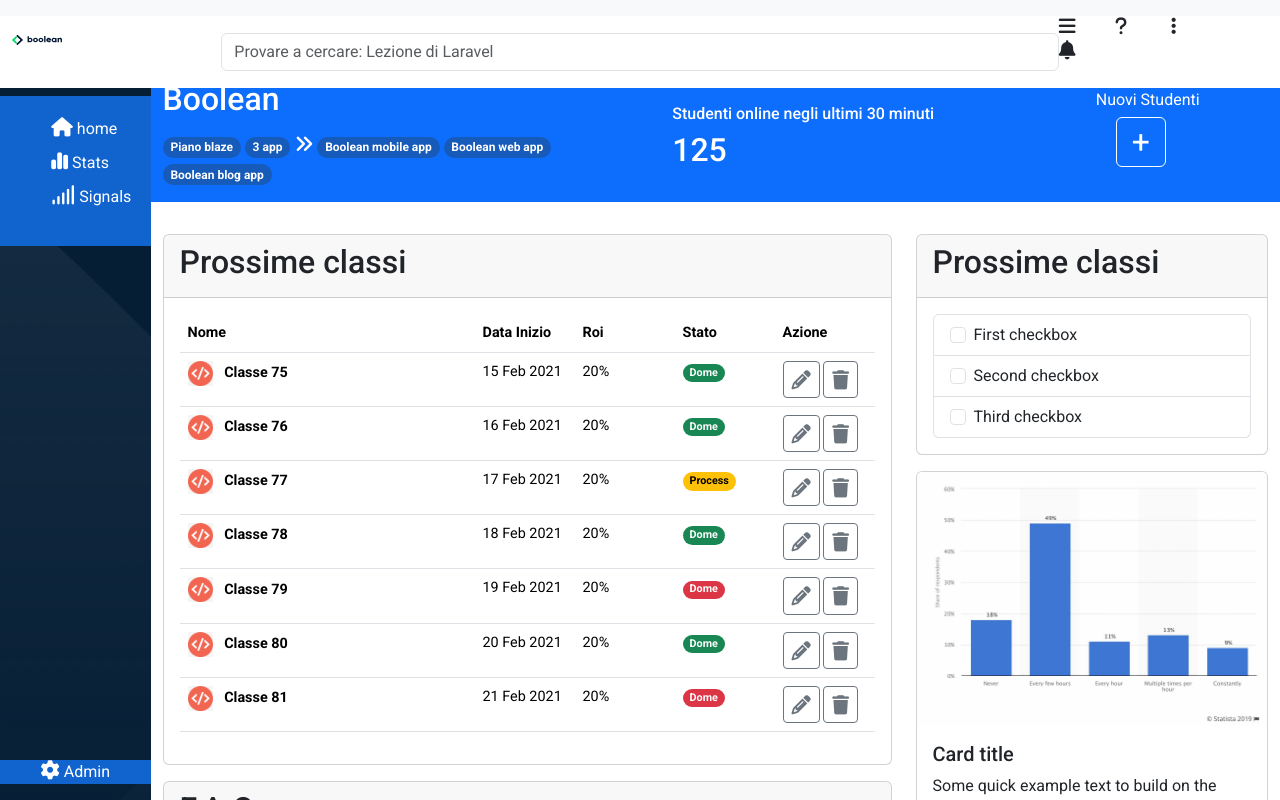
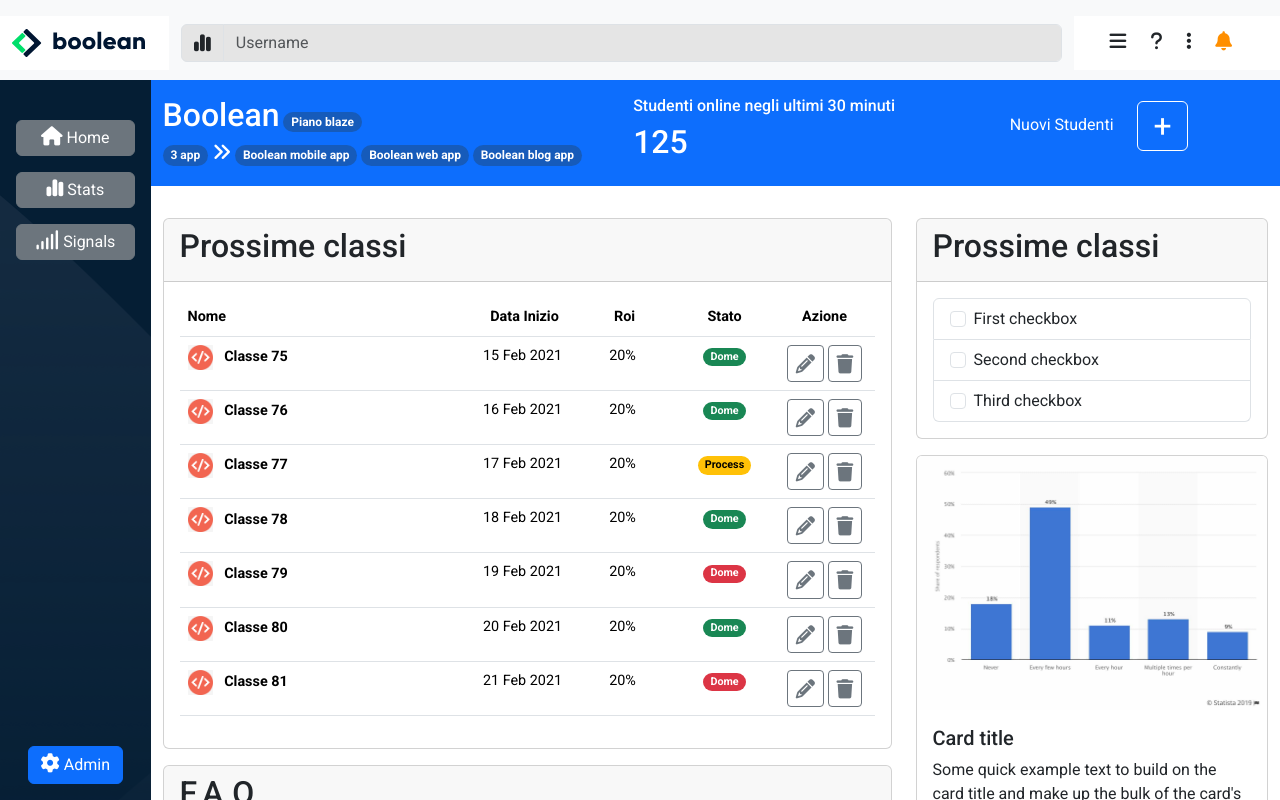
Before and after one commit to VincenzoImmordino92/html-css-bootstrap-dashboard, a plain HTML site: page index.html in a window 1280 px wide. Drawn offline with nearby package versions, Linux system fonts and the light colour scheme.

Commit message:
[fix]content navbar

```diff
--- a/index.html
+++ b/index.html
@@ -39,33 +39,54 @@
     <!-- navbar -->
     <nav class="navbar nav_bar_vv bg-body-tertiary py-3">
       <!-- container fluid -->
-      <div class="container-fluid row-cols-3 bg-white">
+      <div class="container-fluid bg-white">
+        <div class="row w-100 align-items-center">
           <!-- colonna con logo -->
-          <div class="col-2 d-xl-none">
+          <div class="col-auto">
+            <div class="d-xl-none">
               <div class="image_nav">
                 <img src="./dashboard-assets/img/mobile-logo.png" alt="">
               </div>
             </div>
-          <div class="col-xl-2 d-none d-xl-inline-block">
-            <div class="image_nav">
+            <div class="d-none d-xl-inline-block">
+              <div class="">
               <img src="./dashboard-assets/img/logo.svg" alt="">
               </div>
             </div>
+          </div>
           <!-- colonna con il serch-->
-          <div class="col-8">
-          <form role="search">
-            <input class="form-control me-2" type="search" placeholder="Provare a cercare: Lezione di Laravel" aria-label="Search">
+            <div class="col">
+              <nav class="navbar bg-body-tertiary">
+                <form class="container-fluid">
+                  <div class="input-group">
+                    <span class="input-group-text bg_gray" id="basic-addon1">
+                      <i class="fa-solid fa-chart-simple"></i>
+                    </span>
+                    <input type="text" class="form-control bg_gray" placeholder="Username" aria-label="Username" aria-describedby="basic-addon1">
+                  </div>
                 </form>
+              </nav>
             </div>
           <!-- colonna con il dropdown -->
-            <div class="col-2">
-              <div class="row row-cols-xl-4 d-none d-xl-inline">
+              <div class="col-auto">
+                <div class="container">
+
+                  <div class="row text-center">
+                    <div class="col d-none d-xl-inline">
                       <i class="fa-solid fa-bars"></i>
+                    </div>
+
+                    <div class="col d-none d-xl-inline">
                       <i class="fa-solid fa-question"></i>
+                    </div>
+
+                    <div class="col d-none d-xl-inline">
                       <i class="fa-solid fa-ellipsis-vertical"></i>
+                    </div>
 
+                  <div class="col text-end">
                     <a class="nav-link" href="#" role="button" data-bs-toggle="dropdown" aria-expanded="false">
-                <i class="fa-solid fa-bell"></i>
+                      <i class="c_io fa-solid fa-bell"></i>
                     </a>
 
                     <ul class="dropdown-menu dropdown-menu-end">
@@ -75,6 +96,12 @@
                       <li><a class="dropdown-item" href="#">Logout</a></li>
                     </ul>
                   </div>
+                  </div>
+                </div>
+              </div>
+          <!-- /colonna con il dropdown -->
+
+
         </div>
 
 
@@ -86,23 +113,35 @@
   <main class="d-flex">
 
     <aside class="bg_custom d-flex flex-column justify-content-between py-3">
-      <div class="debug2 d-flex flex-column align-items-center">
-        <ul class="menu_v py-3">
+      <div class="d-flex flex-column align-items-center">
+        <ul class="menu_v d-flex flex-column p-3 w-100">
 
-          <li><a href="#"><i class="fa-solid fa-house"></i>
-            <span class="d-none d-xl-inline-block">home</span></a></li>
+          <li class="btn btn-secondary my-2">
+            <a href="#">
+              <i class="fa-solid fa-house"></i>
+            <span class="d-none d-xl-inline-block">Home</span>
+          </a>
+          </li>
 
-          <li><a href="#"><i class="fa-solid fa-chart-simple"></i>
-            <span class="d-none d-xl-inline-block">Stats</span></a></li>
+          <li class="btn btn-secondary my-2">
+            <a href="#">
+              <i class="fa-solid fa-chart-simple"></i>
+            <span class="d-none d-xl-inline-block">Stats</span>
+          </a>
+          </li>
 
-          <li><a href="#"><i class="fa-solid fa-signal"></i>
-            <span class="d-none d-xl-inline-block">Signals</span></a></li>
+          <li class="btn btn-secondary my-2">
+            <a href="#">
+              <i class="fa-solid fa-signal"></i>
+            <span class="d-none d-xl-inline-block">Signals</span>
+          </a>
+          </li>
 
         </ul>
       </div>
 
-      <div class="debug2 d-flex flex-column align-items-center">
-        <a href=""><i class="fa-solid fa-gear"></i>
+      <div class="d-flex flex-column align-items-center">
+        <a class="btn btn-primary" href=""><i class="fa-solid fa-gear"></i>
           <span class="d-none d-xl-inline-block">Admin</span></a>
       </div>
 
@@ -113,10 +152,9 @@
           <div class="box-content-top
                       row row-cols-1
                       row row-cols-xl-1
-                      justify-content-between
-                      ">
+                      justify-content-between">
 
-            <div class="col col-xl-2 mx-2 my-2 order-xl-last">
+            <div class="col py-3 col-xl-3 order-xl-last">
               <span>Nuovi Studenti</span>
               <button
                 class="btn bnt_offcava btn-primary border-white "
@@ -136,7 +174,7 @@
                 >
                   <div class="offcanvas-header">
                     <h5 class="offcanvas-title" id="offcanvasRightLabel">
-                      Offcanvas right
+                      Inserisci nuovo studente
                     </h5>
                     <button
                       type="button"
@@ -145,14 +183,78 @@
                       aria-label="Close"
                     ></button>
                   </div>
-                  <div class="offcanvas-body">ciao</div>
+                  <div class="offcanvas-body">
+
+                    <form class="row g-3">
+
+                      <div class="col-md-6">
+                        <label for="nome" class="form-label">Nome</label>
+                        <input type="text" class="form-control" id="nome" aria-label="nome">
+                      </div>
+                      <div class="col-md-6">
+                        <label for="cognome" class="form-label">Cognome</label>
+                        <input type="text" class="form-control" id="cognome" aria-label="cognome">
+                      </div>
+
+                      <div class="col-md-6">
+                        <label for="inputEmail4" class="form-label">Email</label>
+                        <input type="email" class="form-control" id="inputEmail4">
+                      </div>
+                      <div class="col-md-6">
+                        <label for="inputPassword4" class="form-label">Password</label>
+                        <input type="password" class="form-control" id="inputPassword4">
+                      </div>
+                      <div class="col-12">
+                        <label for="indirizzo" class="form-label">Indirizzo</label>
+                        <input type="text" class="form-control" id="indirizzo">
+                      </div>
+                      <div class="col-md-6">
+                        <label for="inputCity" class="form-label">Città</label>
+                        <input type="text" class="form-control" id="inputCity">
+                      </div>
+                      <div class="col-md-4">
+                        <label for="inputState" class="form-label">Stato</label>
+                        <select id="inputState" class="form-select">
+                          <option selected>Scegli...</option>
+                          <option>...</option>
+                        </select>
+                      </div>
+                      <div class="col-md-2">
+                        <label for="cap" class="form-label">CAP</label>
+                        <input type="text" class="form-control" id="cap">
+                      </div>
+                      <div class="mb-3">
+                        <label for="basic-url" class="form-label">Foto</label>
+                        <div class="input-group">
+                          <span class="input-group-text" id="basic-addon3">Scegli File</span>
+                          <input type="text" class="form-control" id="basic-url" aria-describedby="basic-addon3 basic-addon4">
+                        </div>
+                        <div class="form-text" id="basic-addon4"></div>
+                      </div>
+                      <div class="col-12">
+                        <div class="form-check">
+                          <input class="form-check-input" type="checkbox" value="" id="flexCheckChecked" checked>
+                          <label class="form-check-label" for="flexCheckChecked">
+                            Seleziona per proseguire
+                          </label>
+                        </div>
+                      </div>
+                      <div class="col-12">
+                        <button type="submit" class="btn btn-primary">Salva</button>
+                        <button type="reset" class="btn btn-warning">Svuota</button>
+                      </div>
+                    </form>
+                  </div>
                 </div>
 
 
             </div>
-            <div class="col col-xl-5 flex-wrap">
-              <h2>Boolean</h2>
+            <div class="col py-3 col-xl-5 flex-wrap align-items-center">
+              <div>
+                <h2 class="d-inline ">Boolean</h2>
                 <span class="badge rounded-pill bg-badge">Piano blaze</span>
+              </div>
+
               <span class="badge rounded-pill bg-badge">3 app</span>
               <i class="fa-solid fa-angles-right my-2 "></i>
               <span class="badge rounded-pill bg-badge d-xl-none">+</span>
@@ -160,7 +262,7 @@
               <span class="badge rounded-pill bg-badge d-none d-xl-inline-block">Boolean web app</span>
               <span class="badge rounded-pill bg-badge d-none d-xl-inline-block">Boolean blog app</span>
             </div>
-            <div class="col col-xl-4 my-4">
+            <div class="col py-3 col-xl-4">
               <h6>Studenti online negli ultimi 30 minuti</h6>
               <h2>125</h2>
 
@@ -185,23 +287,23 @@
 
                         <tr>
                           <th class="" scope="col">Nome</th>
-                          <th class="th_space d-none d-md-table-cell " scope="col">Data Inizio</th>
-                          <th class="th_space d-none d-md-table-cell text-left" scope="col">Roi</th>
-                          <th class="th_space" scope="col">Stato</th>
-                          <th class="th_space" scope="col">Azione</th>
+                          <th class="text-center th_space d-none d-md-table-cell " scope="col">Data Inizio</th>
+                          <th class="text-center th_space d-none d-md-table-cell " scope="col">Roi</th>
+                          <th class="text-center th_space" scope="col">Stato</th>
+                          <th class="text-center th_space" scope="col">Azione</th>
                         </tr>
 
                       </thead>
                       <tbody>
                         <tr>
-                          <th scope="row">
+                          <th scope="row" class="alig">
                             <img src="./dashboard-assets/img/class-avatar.jpg" alt="">
                             <span class="mx-2">Classe 75</span>
                           </th>
-                          <td class="d-none d-md-table-cell"><span class="pe-1">15 Feb 2021</span></td>
-                          <td class="d-none d-md-table-cell"><span class="pe-1">20%</span></td>
-                          <td><span class="badge rounded-pill text-bg-success">Dome</span></td>
-                          <td>
+                          <td class="text-center d-none d-md-table-cell"><span class="pe-1">15 Feb 2021</span></td>
+                          <td class="text-center d-none d-md-table-cell"><span class="pe-1">20%</span></td>
+                          <td class="text-center"><span class="badge rounded-pill text-bg-success">Dome</span></td>
+                          <td class="text-center">
                             <button type="button" class="btn btn-sm btn-outline-secondary"><i class="py-1 fa-solid fa-pencil"></i></button>
                             <button type="button" class="btn btn-sm btn-outline-secondary"><i class=" py-1 fa-solid fa-trash"></i></button>
                           </td>
@@ -212,10 +314,10 @@
                             <img src="./dashboard-assets/img/class-avatar.jpg" alt="">
                             <span class="mx-2">Classe 76</span>
                           </th>
-                          <td class="d-none d-md-table-cell"><span class="pe-1">16 Feb 2021</span></td>
-                          <td class="d-none d-md-table-cell"><span class="pe-1">20%</span></td>
-                          <td><span class="badge rounded-pill text-bg-success">Dome</span></td>
-                          <td>
+                          <td class="text-center d-none d-md-table-cell"><span class="pe-1">16 Feb 2021</span></td>
+                          <td class="text-center d-none d-md-table-cell"><span class="pe-1">20%</span></td>
+                          <td class="text-center"><span class="badge rounded-pill text-bg-success">Dome</span></td>
+                          <td class="text-center">
                             <button type="button" class="btn btn-sm btn-outline-secondary"><i class="py-1 fa-solid fa-pencil"></i></button>
                             <button type="button" class="btn btn-sm btn-outline-secondary"><i class=" py-1 fa-solid fa-trash"></i></button>
                           </td>
@@ -226,10 +328,10 @@
                             <img src="./dashboard-assets/img/class-avatar.jpg" alt="">
                             <span class="mx-2">Classe 77</span>
                           </th>
-                          <td class="d-none d-md-table-cell"><span class="pe-1">17 Feb 2021</span></td>
-                          <td class="d-none d-md-table-cell"><span class="pe-1">20%</span></td>
-                          <td><span class="badge rounded-pill text-bg-warning">Process</span></td>
-                          <td>
+                          <td class="text-center d-none d-md-table-cell"><span class="pe-1">17 Feb 2021</span></td>
+                          <td class="text-center d-none d-md-table-cell"><span class="pe-1">20%</span></td>
+                          <td class="text-center"><span class="badge rounded-pill text-bg-warning">Process</span></td>
+                          <td class="text-center">
                             <button type="button" class="btn btn-sm btn-outline-secondary"><i class="py-1 fa-solid fa-pencil"></i></button>
                             <button type="button" class="btn btn-sm btn-outline-secondary"><i class=" py-1 fa-solid fa-trash"></i></button>
                           </td>
@@ -240,10 +342,10 @@
                             <img src="./dashboard-assets/img/class-avatar.jpg" alt="">
                             <span class="mx-2">Classe 78</span>
                           </th>
-                          <td class="d-none d-md-table-cell"><span class="pe-1">18 Feb 2021</span></td>
-                          <td class="d-none d-md-table-cell"><span class="pe-1">20%</span></td>
-                          <td><span class="badge rounded-pill text-bg-success">Dome</span></td>
-                          <td>
+                          <td class="text-center d-none d-md-table-cell"><span class="pe-1">18 Feb 2021</span></td>
+                          <td class="text-center d-none d-md-table-cell"><span class="pe-1">20%</span></td>
+                          <td class="text-center"><span class="badge rounded-pill text-bg-success">Dome</span></td>
+                          <td class="text-center">
                             <button type="button" class="btn btn-sm btn-outline-secondary"><i class="py-1 fa-solid fa-pencil"></i></button>
                             <button type="button" class="btn btn-sm btn-outline-secondary"><i class=" py-1 fa-solid fa-trash"></i></button>
                           </td>
@@ -254,10 +356,10 @@
                             <img src="./dashboard-assets/img/class-avatar.jpg" alt="">
                             <span class="mx-2">Classe 79</span>
                           </th>
-                          <td class="d-none d-md-table-cell"><span class="pe-1">19 Feb 2021</span></td>
-                          <td class="d-none d-md-table-cell"><span class="pe-1">20%</span></td>
-                          <td><span class="badge rounded-pill text-bg-danger">Dome</span></td>
-                          <td>
+                          <td class="text-center d-none d-md-table-cell"><span class="pe-1">19 Feb 2021</span></td>
+                          <td class="text-center d-none d-md-table-cell"><span class="pe-1">20%</span></td>
+                          <td class="text-center"><span class="badge rounded-pill text-bg-danger">Dome</span></td>
+                          <td class="text-center">
                             <button type="button" class="btn btn-sm btn-outline-secondary"><i class="py-1 fa-solid fa-pencil"></i></button>
                             <button type="button" class="btn btn-sm btn-outline-secondary"><i class=" py-1 fa-solid fa-trash"></i></button>
                           </td>
@@ -268,10 +370,10 @@
                             <img src="./dashboard-assets/img/class-avatar.jpg" alt="">
                             <span class="mx-2">Classe 80</span>
                           </th>
-                          <td class="d-none d-md-table-cell"><span class="pe-1">20 Feb 2021</span></td>
-                          <td class="d-none d-md-table-cell"><span class="pe-1">20%</span></td>
-                          <td><span class="badge rounded-pill text-bg-success">Dome</span></td>
-                          <td>
+                          <td class="text-center d-none d-md-table-cell"><span class="pe-1">20 Feb 2021</span></td>
+                          <td class="text-center d-none d-md-table-cell"><span class="pe-1">20%</span></td>
+                          <td class="text-center"><span class="badge rounded-pill text-bg-success">Dome</span></td>
+                          <td class="text-center">
                             <button type="button" class="btn btn-sm btn-outline-secondary"><i class="py-1 fa-solid fa-pencil"></i></button>
                             <button type="button" class="btn btn-sm btn-outline-secondary"><i class=" py-1 fa-solid fa-trash"></i></button>
                           </td>
@@ -282,10 +384,10 @@
                             <img src="./dashboard-assets/img/class-avatar.jpg" alt="">
                             <span class="mx-2">Classe 81</span>
                           </th>
-                          <td class="d-none d-md-table-cell"><span class="pe-1">21 Feb 2021</span></td>
-                          <td class="d-none d-md-table-cell"><span class="pe-1">20%</span></td>
-                          <td><span class="badge rounded-pill text-bg-danger">Dome</span></td>
-                          <td>
+                          <td class="text-center d-none d-md-table-cell"><span class="pe-1">21 Feb 2021</span></td>
+                          <td class="text-center d-none d-md-table-cell"><span class="pe-1">20%</span></td>
+                          <td class="text-center"><span class="badge rounded-pill text-bg-danger">Dome</span></td>
+                          <td class="text-center">
                             <button type="button" class="btn btn-sm btn-outline-secondary"><i class="py-1 fa-solid fa-pencil"></i></button>
                             <button type="button" class="btn btn-sm btn-outline-secondary"><i class=" py-1 fa-solid fa-trash"></i></button>
                           </td>
```
Lines whose indentation alone changed are shown as unchanged.
